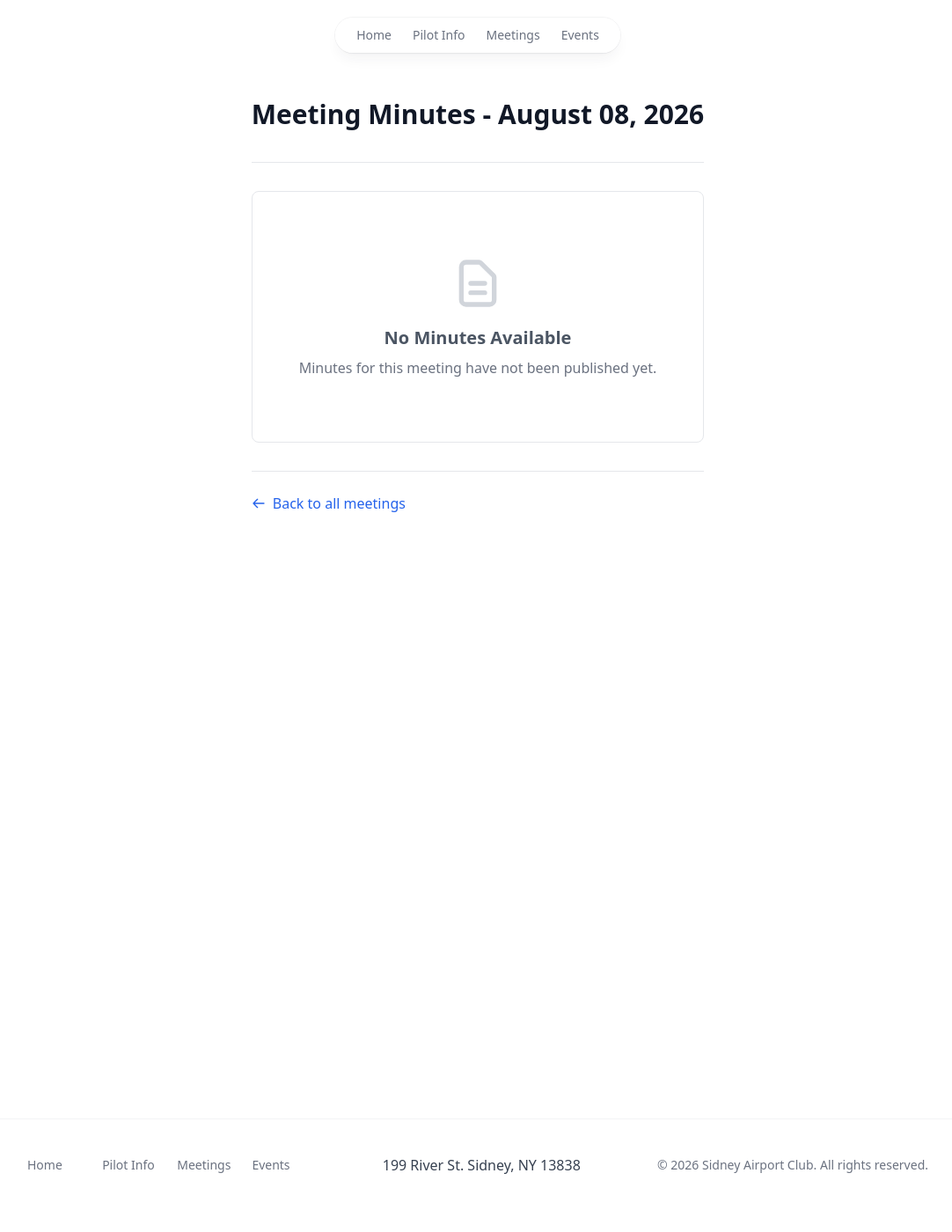
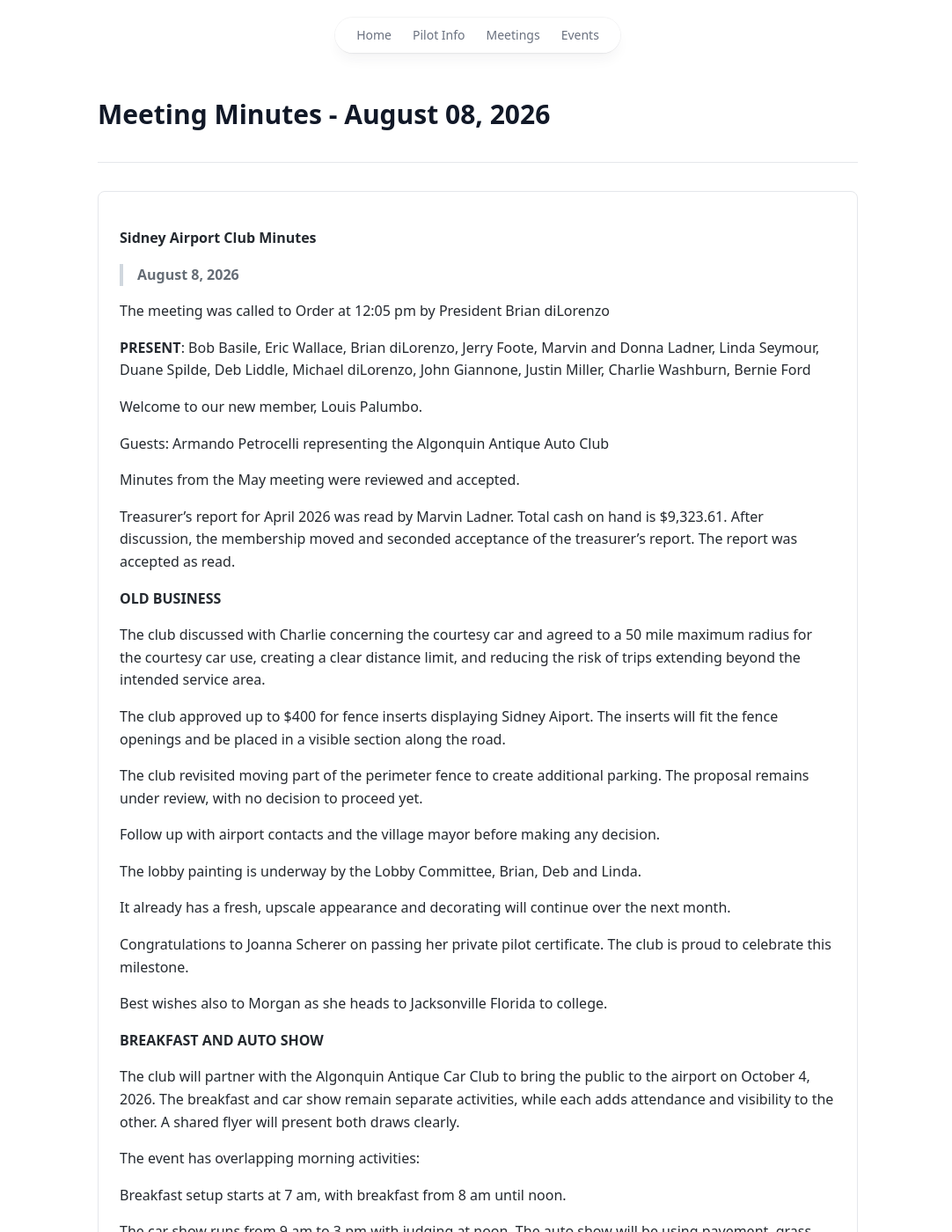
Before and after one commit to jmilljr24/sidney-airport-club, a Jekyll site: the page built from _meetings/2026-08-08.md, in a window 1280 px wide and 1400 px high. Shown: the whole window at 88% size, without its empty margins (97-1179 px from the left). Built offline with Jekyll 4.4.1, drawn with Linux system fonts in a browser that asks for light colours; some of the changed text lies outside the part shown.

Commit message:
Add new converted minutes and meeting files

```diff
--- /dev/null
+++ b/_includes/minutes/2026-08-08.md
@@ -0,0 +1,77 @@
+**Sidney Airport Club Minutes**
+
+> **August 8, 2026**
+
+The meeting was called to Order at 12:05 pm by President Brian diLorenzo
+
+**PRESENT**: Bob Basile, Eric Wallace, Brian diLorenzo, Jerry Foote,
+Marvin and Donna Ladner, Linda Seymour, Duane Spilde, Deb Liddle,
+Michael diLorenzo, John Giannone, Justin Miller, Charlie Washburn,
+Bernie Ford
+
+Welcome to our new member, Louis Palumbo.
+
+Guests: Armando Petrocelli representing the Algonquin Antique Auto Club
+
+Minutes from the May meeting were reviewed and accepted.
+
+Treasurer’s report for April 2026 was read by Marvin Ladner. Total cash
+on hand is \$9,323.61. After discussion, the membership moved and
+seconded acceptance of the treasurer’s report. The report was accepted
+as read.
+
+**OLD BUSINESS**
+
+The club discussed with Charlie concerning the courtesy car and agreed
+to a 50 mile maximum radius for the courtesy car use, creating a clear
+distance limit, and reducing the risk of trips extending beyond the
+intended service area.
+
+The club approved up to \$400 for fence inserts displaying Sidney
+Aiport. The inserts will fit the fence openings and be placed in a
+visible section along the road.
+
+The club revisited moving part of the perimeter fence to create
+additional parking. The proposal remains under review, with no decision
+to proceed yet.
+
+Follow up with airport contacts and the village mayor before making any
+decision.
+
+The lobby painting is underway by the Lobby Committee, Brian, Deb and
+Linda.
+
+It already has a fresh, upscale appearance and decorating will continue
+over the next month.
+
+Congratulations to Joanna Scherer on passing her private pilot
+certificate. The club is proud to celebrate this milestone.
+
+Best wishes also to Morgan as she heads to Jacksonville Florida to
+college.
+
+**BREAKFAST AND AUTO SHOW**
+
+The club will partner with the Algonquin Antique Car Club to bring the
+public to the airport on October 4, 2026. The breakfast and car show
+remain separate activities, while each adds attendance and visibility to
+the other. A shared flyer will present both draws clearly.
+
+The event has overlapping morning activities:
+
+Breakfast setup starts at 7 am, with breakfast from 8 am until noon.
+
+The car show runs from 9 am to 3 pm with judging at noon. The auto show
+will be using pavement, grass, tie-down areas and the west hangar area
+for vendors and crafts.
+
+**The next meeting is scheduled for Saturday, September 12th at noon.**
+
+Motion to adjourn the meeting was made by Jerry and seconded by Eric.
+All in favor.
+
+Respectfully submitted,
+
+Linda Seymour
+
+08/08/26
--- a/_meetings/2026-08-08.md
+++ b/_meetings/2026-08-08.md
@@ -1,3 +1,4 @@
 ---
 date: 2026-08-08
+minutes_include: /minutes/2026-08-08.md
 ---
```
